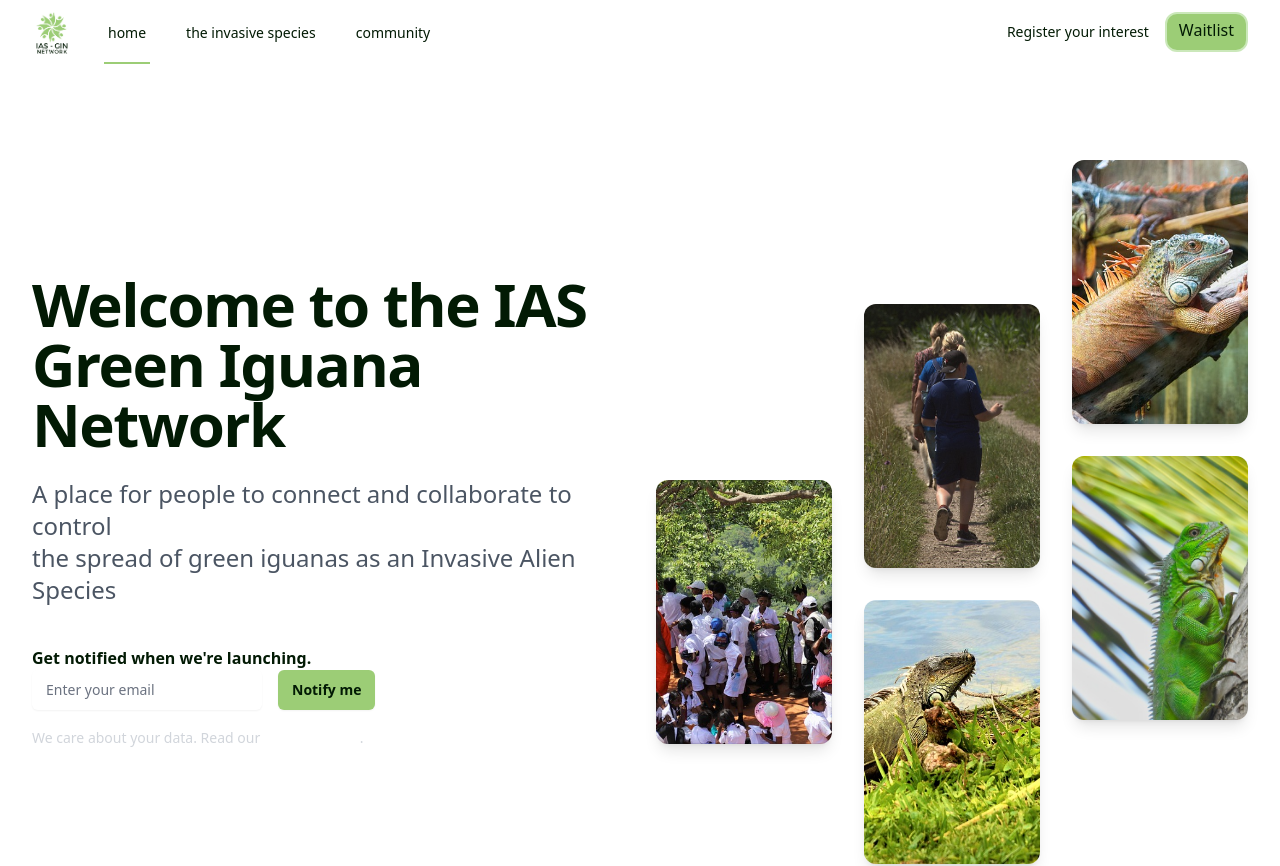
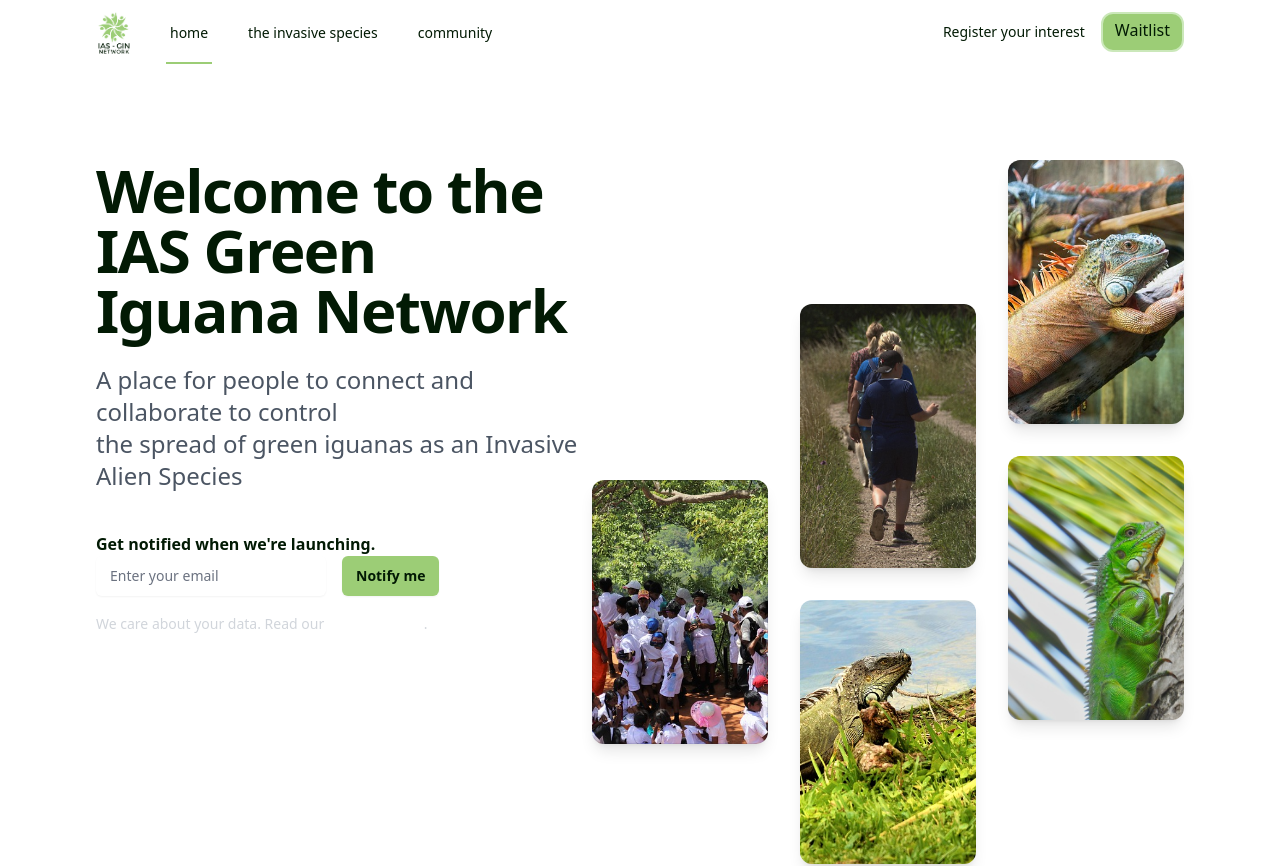
Before and after one commit to Ed-TheVisionMaker/green-ig-ias-network, a Next.js app: page / in a window 1280 px wide. Shown: the top 866 px of the page. Built offline with nearby package versions, Linux system fonts and the light colour scheme; a web font is replaced by a local one.

Commit message:
style: increase overall padding for navbar and hero container

```diff
--- a/app/page.tsx
+++ b/app/page.tsx
@@ -5,9 +5,9 @@ import Waitlist from '@/components/Waitlist.tsx';
 export default function Home() {
   return (
     <div className='bg-ginWhite'>
-      <div className='relative isolate px-8 pt-24'>
+      <div className='relative isolate px-24 pt-24'>
           <div className='flex flex-col items-center'>
-            <div className='w-full max-w-2xl lg:mx-0 lg:flex lg:max-w-none lg:items-center'>
+            <div className='w-full max-w-2xl lg:mx-0 lg:flex lg:max-w-none '>
               <div className='relative w-full'>
                 <h1 className='text-4xl font-bold tracking-tight text-ginBlack sm:text-6xl'>
                   Welcome to the IAS Green Iguana Network
--- a/components/Navbar/index.tsx
+++ b/components/Navbar/index.tsx
@@ -7,7 +7,7 @@ export default function Navbar() {
 
   return (
     <div className='w-full'>
-      <div className='relative flex h-16 justify-between pl-6 pr-8'>
+      <div className='relative flex h-16 justify-between ml-1.5 pl-20 pr-24'>
         <div className='absolute inset-y-0 left-0 flex items-center sm:hidden'></div>
         <div className='flex flex-1 items-center justify-center sm:items-stretch sm:justify-start'>
           <div className='flex flex-shrink-0 items-center'>
```
